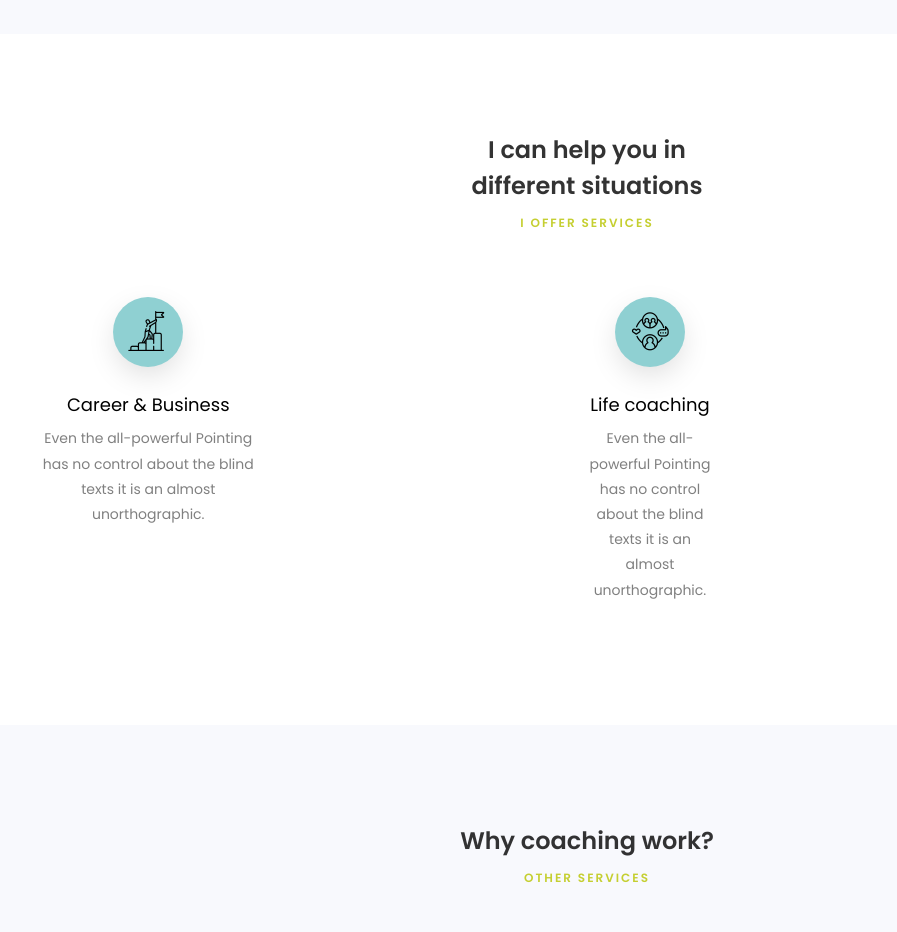
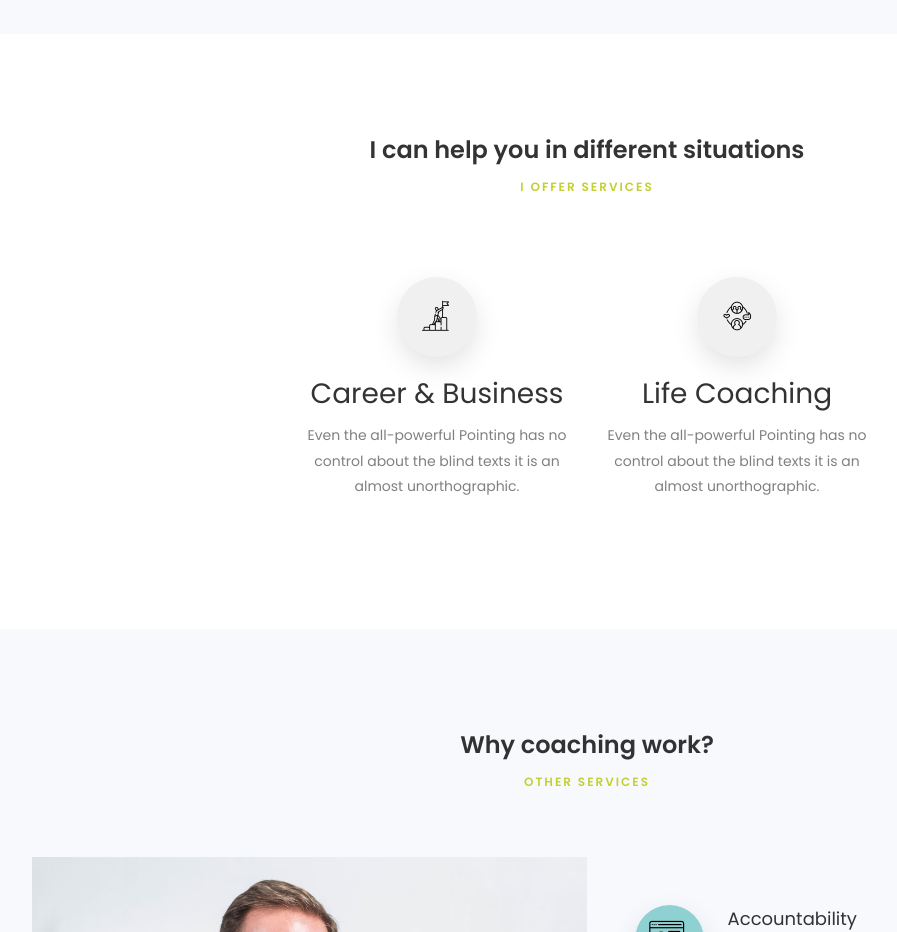
Before and after one commit to shwetadham/ivolvecoaching, a plain HTML site: page index.html in a window 1280 px wide. Shown: the part 940-1872 px from the top of the page, without its empty margins (53-950 px from the left). Drawn offline with nearby package versions, Linux system fonts and the light colour scheme; some packages are replaced by stand-ins of ours; no server answers; files whose address does not match are found by name.

Commit message:
Update index.html

```diff
--- a/index.html
+++ b/index.html
@@ -136,44 +136,42 @@
 			</div>
 		</section>
 
+
+
 <section class="ftco-section">
   <div class="container">
-		<div class="row justify-content-center">
     <div class="row justify-content-center pb-5 mb-3">
       <div class="col-md-7 heading-section text-center ftco-animate">
         <h2>I can help you in different situations</h2>
         <span class="subheading">I offer Services</span>
       </div>
     </div>
-    		<div class="row">
-          <div class="col-md-3 d-flex services align-self-stretch px-4 ftco-animate">
-            <div class="d-block text-center">
-              <div class="icon d-flex justify-content-center align-items-center">
-            		<span class="flaticon-goal"></span>
+
+    <!-- Centered icons section -->
+    <div class="d-flex flex-wrap justify-content-center gap-4">
+      <!-- Card 1 -->
+      <div class="services text-center p-3" style="max-width: 300px;">
+        <div class="icon d-flex justify-content-center align-items-center mx-auto mb-3" style="width: 80px; height: 80px; border-radius: 50%; background: #f0f0f0;">
+          <span class="flaticon-goal" style="font-size: 30px;"></span>
         </div>
-              <div class="media-body p-2 mt-3">
         <h3 class="heading">Career &amp; Business</h3>
+        <p>Even the all-powerful Pointing has no control about the blind texts it is an almost unorthographic.</p>
+      </div>
+
+      <!-- Card 2 -->
+      <div class="services text-center p-3" style="max-width: 300px;">
+        <div class="icon d-flex justify-content-center align-items-center mx-auto mb-3" style="width: 80px; height: 80px; border-radius: 50%; background: #f0f0f0;">
+          <span class="flaticon-marriage" style="font-size: 30px;"></span>
+        </div>
+        <h3 class="heading">Life Coaching</h3>
         <p>Even the all-powerful Pointing has no control about the blind texts it is an almost unorthographic.</p>
       </div>
     </div>
   </div>
+</section>
 
 
-			<div class="row justify-content-center">
-          <div class="col-md-3 d-flex services align-self-stretch px-4 ftco-animate">
-            <div class="d-block text-center">
-              <div class="icon d-flex justify-content-center align-items-center">
-            		<span class="flaticon-marriage"></span>
-              </div>
-              <div class="media-body p-2 mt-3">
-                <h3 class="heading">Life coaching</h3>
-                <p>Even the all-powerful Pointing has no control about the blind texts it is an almost unorthographic.</p>
-              </div>
-            </div>
-          </div>
-        </div>
-    	</div>
-    </section>
+
 
     <section class="ftco-section bg-light">
     	<div class="container">
```
Lines whose indentation alone changed are shown as unchanged.
